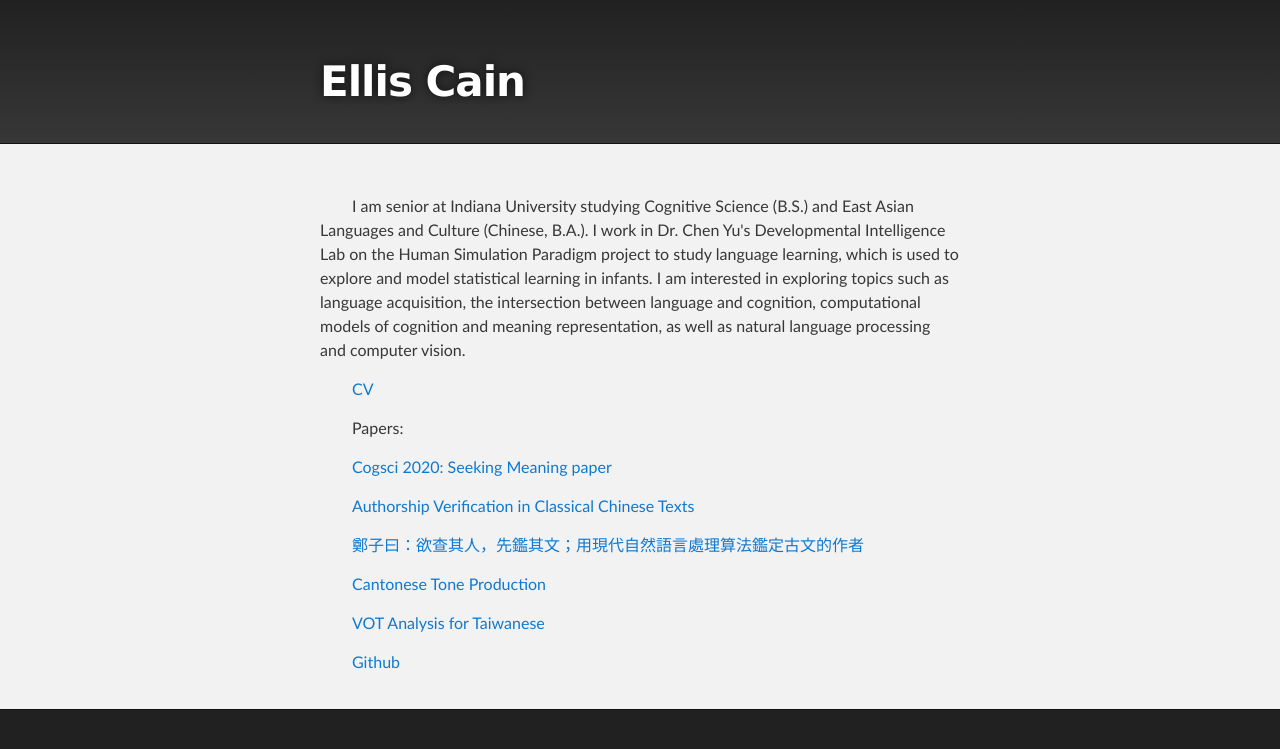
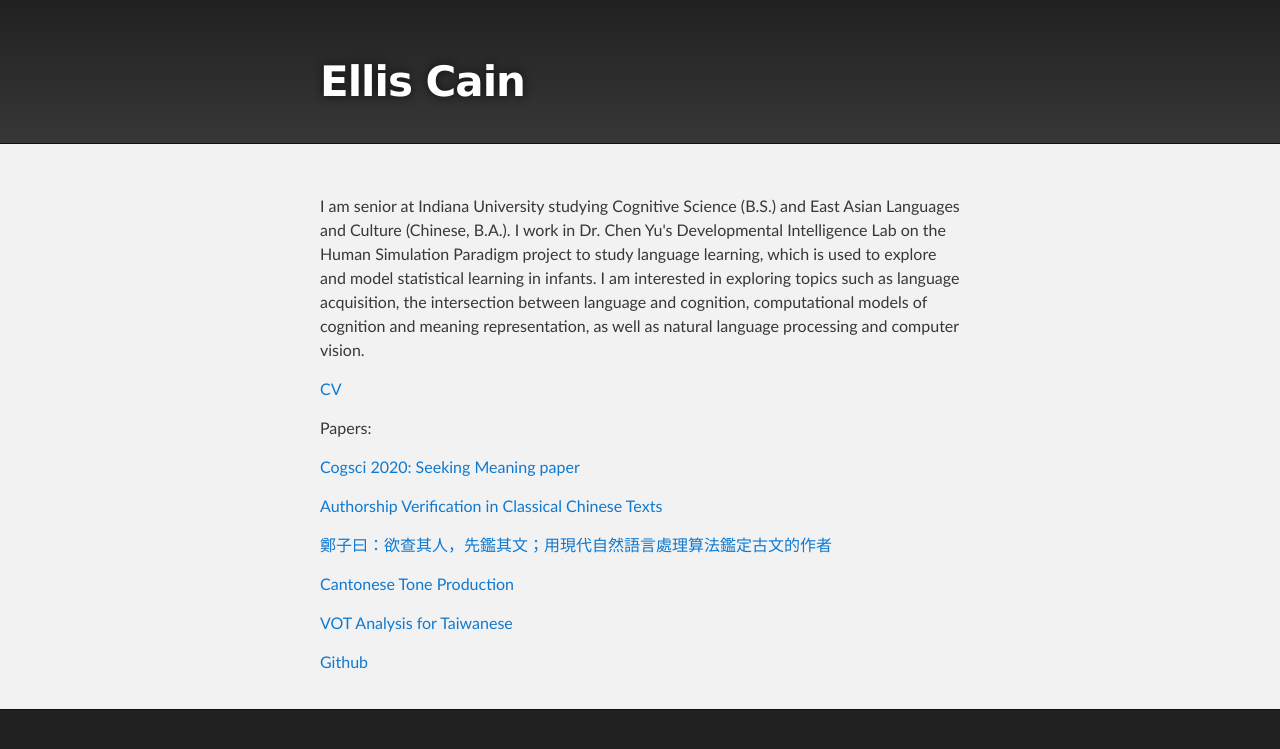
Before and after one commit to ellissc/ellissc.github.io, a Jekyll site: the page built from index.html, in a window 1280 px wide. Shown: the top 749 px of the page. Built offline with Jekyll 4.4.1, drawn with Linux system fonts in a browser that asks for light colours.

Commit message:
undo indent

```diff
--- a/_layouts/default.html
+++ b/_layouts/default.html
@@ -6,11 +6,8 @@
     <meta http-equiv="X-UA-Compatible" content="IE=edge">
     <meta name="viewport" content="width=device-width,maximum-scale=2">
     <link rel="stylesheet" type="text/css" media="screen" href="{{ '/assets/css/style.css?v=' | append: site.github.build_revision | relative_url }}">
-    <style>
-      p{
-        text-indent: 2.0em;
-      }
-    </style>
+
+{% seo %}
   </head>
 
   <body>
--- a/index.html
+++ b/index.html
@@ -15,11 +15,7 @@ layout: default
 <meta name="generator" content="Jekyll v3.9.0" />
 <meta property="og:title" content="Slate theme" />
 <meta property="og:locale" content="en_US" />
-<style>
-  p{
-    text-indent: 2.0em;
-  }
-</style>
+
   </head>
 
   <body>
```
